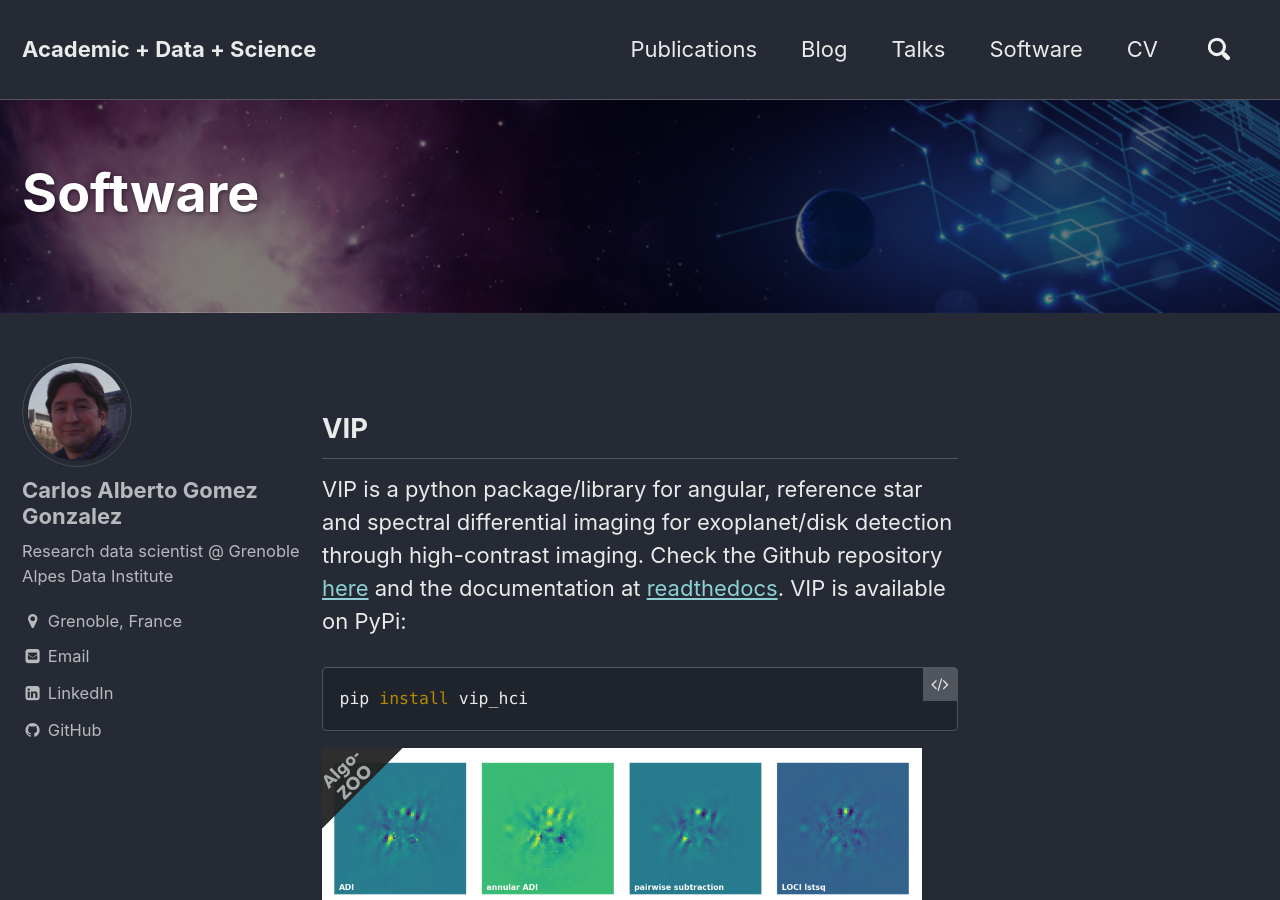
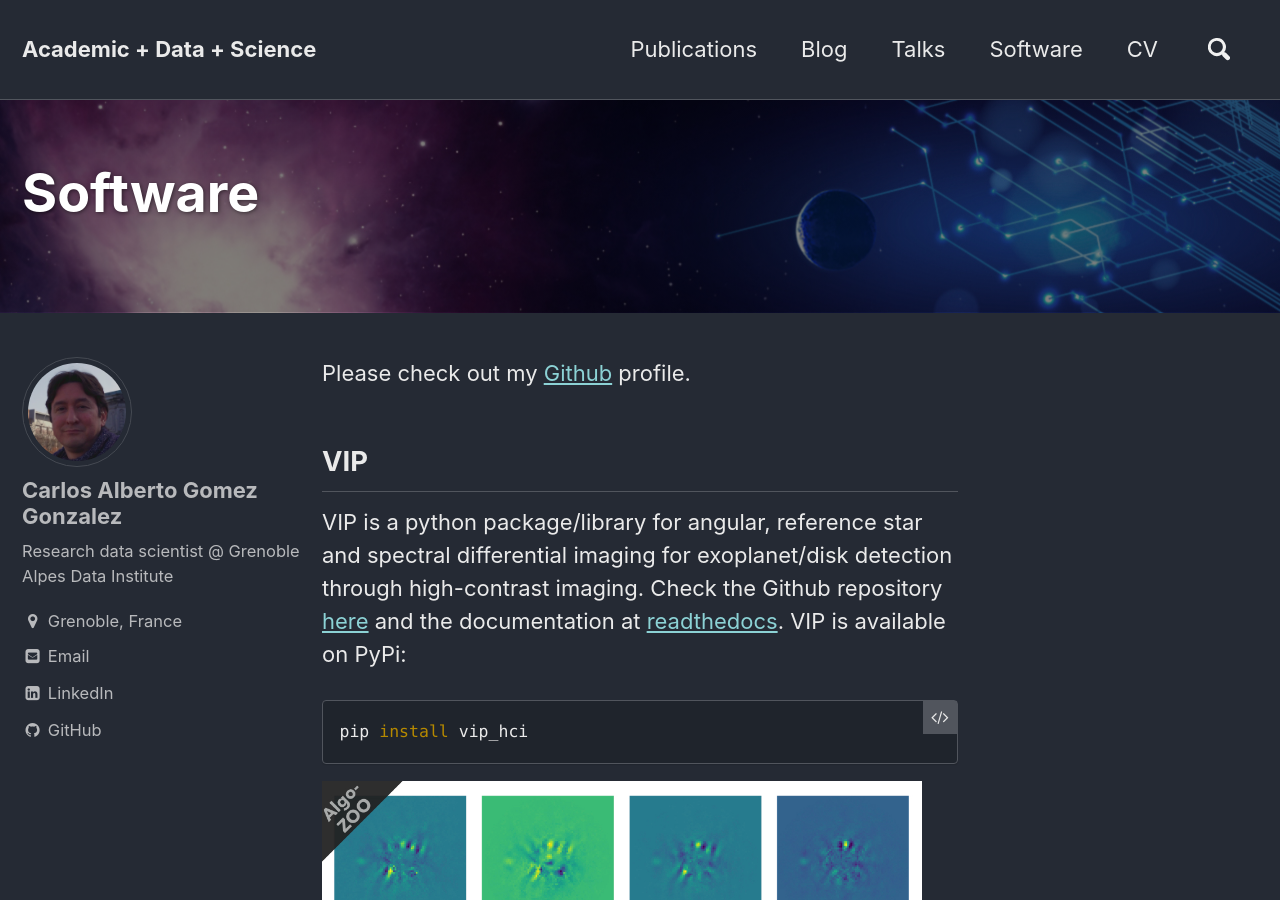
Before and after one commit to carlos-gg/carlos-gg.github.io, a Jekyll site: the page built from _pages/software.md, in a window 1280 px wide and 900 px high. Built offline with Jekyll 4.4.1, drawn with Linux system fonts in a browser that asks for light colours.

Commit message:
updating _config.yml

```diff
--- a/_pages/software.md
+++ b/_pages/software.md
@@ -4,6 +4,8 @@ layout: single
 permalink: /software/
 author_profile: true
 ---
+
+Please check out my [Github](https://github.com/carlgogo/) profile.
 
 ## VIP
 
```
